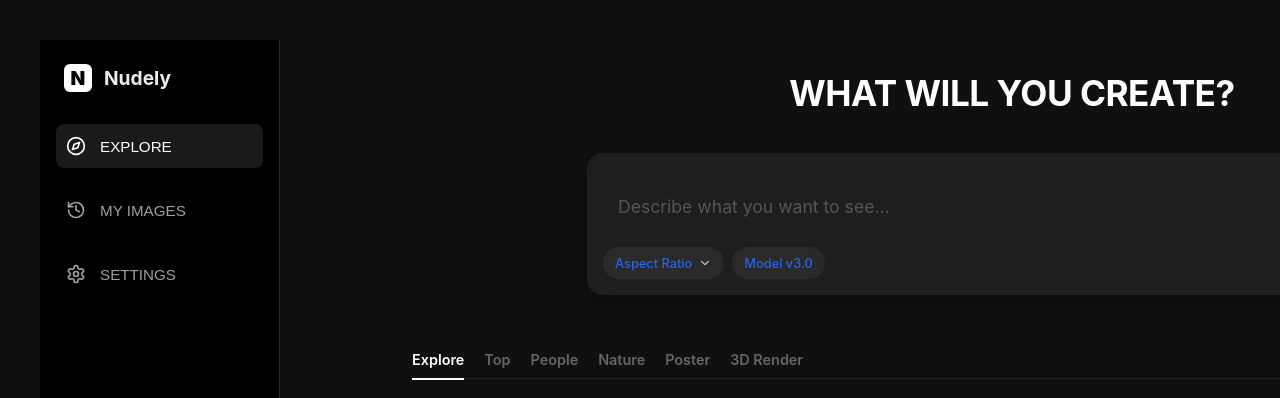
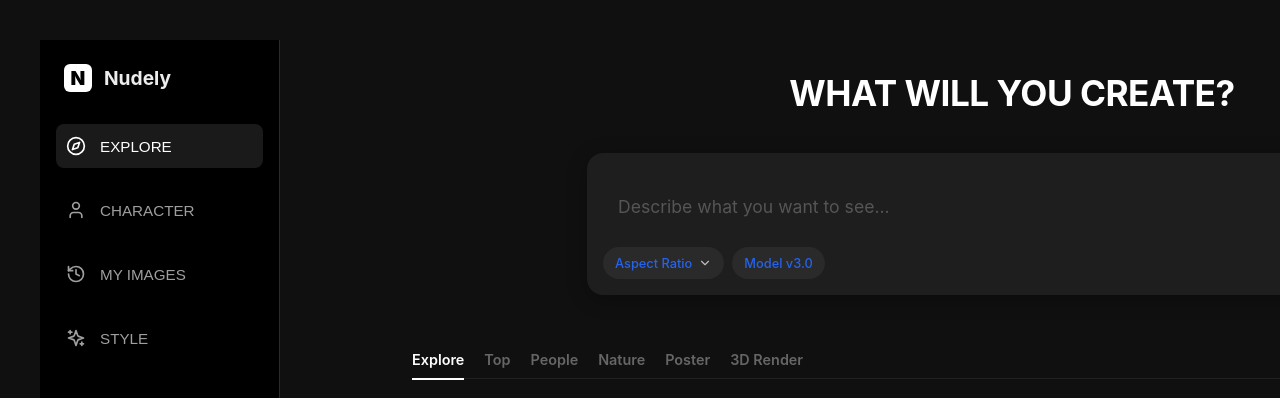
Before and after one commit to Chidera-M-C/titan-ultra-engine, a React (Vite) app: page / in a window 1280 px wide. Shown: the top 398 px of the page. Built offline with nearby package versions, Linux system fonts and the light colour scheme.

Commit message:
Update App.jsx

```diff
--- a/src/App.jsx
+++ b/src/App.jsx
@@ -2,7 +2,7 @@ import React, { useState, useEffect, useRef } from 'react';
 import './App.css';
 import {
   Zap, Sparkles, History, Compass, CreditCard, Settings,
-  Maximize2, X, ChevronDown, ArrowUp, Image as ImageIcon,
+  Maximize2, X, ChevronDown, Send, User, Image as ImageIcon,
   MoreHorizontal
 } from 'lucide-react';
 
@@ -28,7 +28,6 @@ export default function App() {
     }
   }, [prompt]);
 
-  // Fix: Better dummy data that actually changes per category
   const getDummyImages = () => {
     const categorySeeds = {
       'Explore': 100,
@@ -49,12 +48,11 @@ export default function App() {
   };
 
   const generateImage = async () => {
-    if (!prompt) return;
+    if (!prompt || loading) return;
     setViewState('result');
     setLoading(true);
     setImage(null);
 
-    // Simulation with aspect ratio consideration
     setTimeout(() => {
       const dimensions = aspectRatio === '16:9' ? '1200/675' :
                         aspectRatio === '1:1' ? '800/800' : '800/1200';
@@ -68,7 +66,6 @@ export default function App() {
     setImage(null);
   };
 
-  // Fix: Proper navigation handler
   const handleNavigation = (tab) => {
     setActiveTab(tab);
     if (tab === 'explore') {
@@ -78,7 +75,6 @@ export default function App() {
     }
   };
 
-  // Fix: Handle image click with actual prompt
   const handleImageClick = (imagePrompt) => {
     setPrompt(imagePrompt);
   };
@@ -103,16 +99,22 @@ export default function App() {
                 <Compass size={20} /> <span>Explore</span>
               </button>
               <button
+                className={activeTab === 'character' ? 'active' : ''}
+                onClick={() => handleNavigation('character')}
+              >
+                <User size={20} /> <span>Character</span>
+              </button>
+              <button
                 className={activeTab === 'gallery' ? 'active' : ''}
                 onClick={() => handleNavigation('gallery')}
               >
                 <History size={20} /> <span>My Images</span>
               </button>
               <button
-                className={activeTab === 'settings' ? 'active' : ''}
-                onClick={() => handleNavigation('settings')}
+                className={activeTab === 'style' ? 'active' : ''}
+                onClick={() => handleNavigation('style')}
               >
-                <Settings size={20} /> <span>Settings</span>
+                <Sparkles size={20} /> <span>Style</span>
               </button>
             </nav>
           </div>
@@ -141,12 +143,9 @@ export default function App() {
 
         {/* --- MAIN CONTENT --- */}
         <main className="main-content">
-
-          {/* HEADER SECTION */}
           <header className="top-header">
             <h1 className="aesthetic-title">What will you create?</h1>
 
-            {/* THE WIDE PROMPT BOX */}
             <div className="prompt-container">
               <textarea
                 ref={textareaRef}
@@ -165,7 +164,6 @@ export default function App() {
 
               <div className="prompt-tools">
                 <div className="left-tools">
-                   {/* Aspect Ratio Pill */}
                    <div className="tool-pill">
                       <span className="pill-label">Aspect Ratio</span>
                       <select value={aspectRatio} onChange={(e) => setAspectRatio(e.target.value)}>
@@ -176,7 +174,6 @@ export default function App() {
                       <ChevronDown size={14} className="pill-icon"/>
                    </div>
 
-                   {/* Model Version Pill */}
                    <div className="tool-pill">
                       <span className="pill-label">Model v3.0</span>
                    </div>
@@ -187,18 +184,16 @@ export default function App() {
                      className="generate-fab"
                      onClick={generateImage}
                      disabled={!prompt || loading}
+                     aria-label="Send prompt"
                    >
-                     {loading ? <div className="spinner"></div> : <ArrowUp size={20} strokeWidth={2.5} />}
+                     {loading ? <div className="spinner"></div> : <Send size={18} strokeWidth={2.5} />}
                    </button>
                 </div>
               </div>
             </div>
           </header>
 
-          {/* CONTENT AREA */}
           <div className="scrollable-area">
-
-            {/* FIX: Show category tabs only on explore page */}
             {viewState === 'gallery' && activeTab === 'explore' && (
                <div className="category-tabs">
                   {categories.map((cat) => (
@@ -213,7 +208,6 @@ export default function App() {
                </div>
             )}
 
-            {/* GALLERY GRID - Only show on explore tab */}
             {viewState === 'gallery' && activeTab === 'explore' && (
               <div className="masonry-grid">
                 {getDummyImages().map((img) => (
@@ -227,25 +221,25 @@ export default function App() {
               </div>
             )}
 
-            {/* FIX: Empty states for other sections */}
             {viewState === 'empty' && (
               <div className="empty-state">
                 <div className="empty-state-icon">
                   {activeTab === 'gallery' && <History size={32} />}
-                  {activeTab === 'settings' && <Settings size={32} />}
+                  {activeTab === 'style' && <Sparkles size={32} />}
+                  {activeTab === 'character' && <User size={32} />}
                 </div>
                 <h2>
                   {activeTab === 'gallery' && 'No Images Yet'}
-                  {activeTab === 'settings' && 'Settings Coming Soon'}
+                  {activeTab === 'style' && 'Styles Coming Soon'}
+                  {activeTab === 'character' && 'Characters Coming Soon'}
                 </h2>
                 <p>
                   {activeTab === 'gallery' && 'Your generated images will appear here. Start creating to see your gallery!'}
-                  {activeTab === 'settings' && 'We\'re working on bringing you powerful customization options. Stay tuned!'}
+                  {(activeTab === 'style' || activeTab === 'character') && "We're working on bringing you powerful customization options. Stay tuned!"}
                 </p>
               </div>
             )}
 
-            {/* RESULT VIEW */}
             {viewState === 'result' && (
               <div className="result-modal">
                  <div className="result-content">
@@ -265,7 +259,6 @@ export default function App() {
                  </div>
               </div>
             )}
-
           </div>
         </main>
       </div>
```
